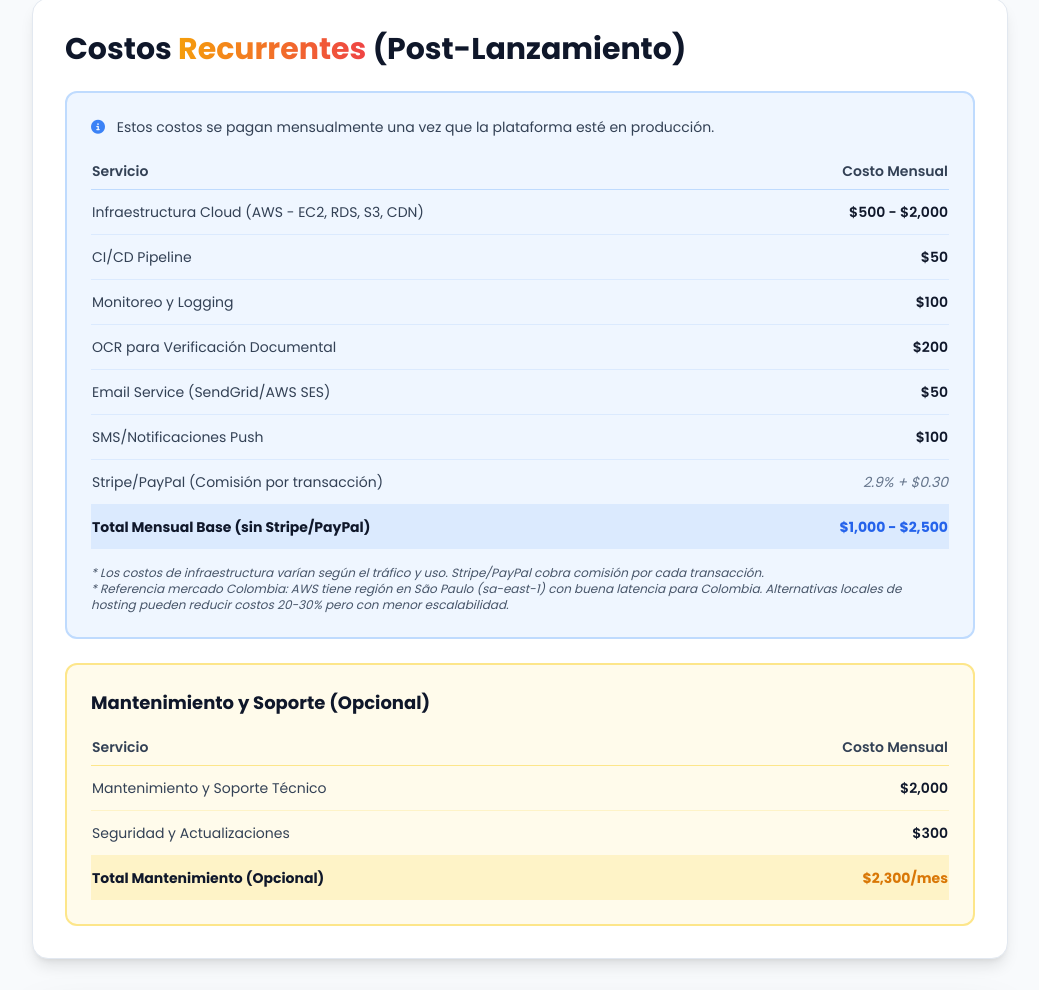
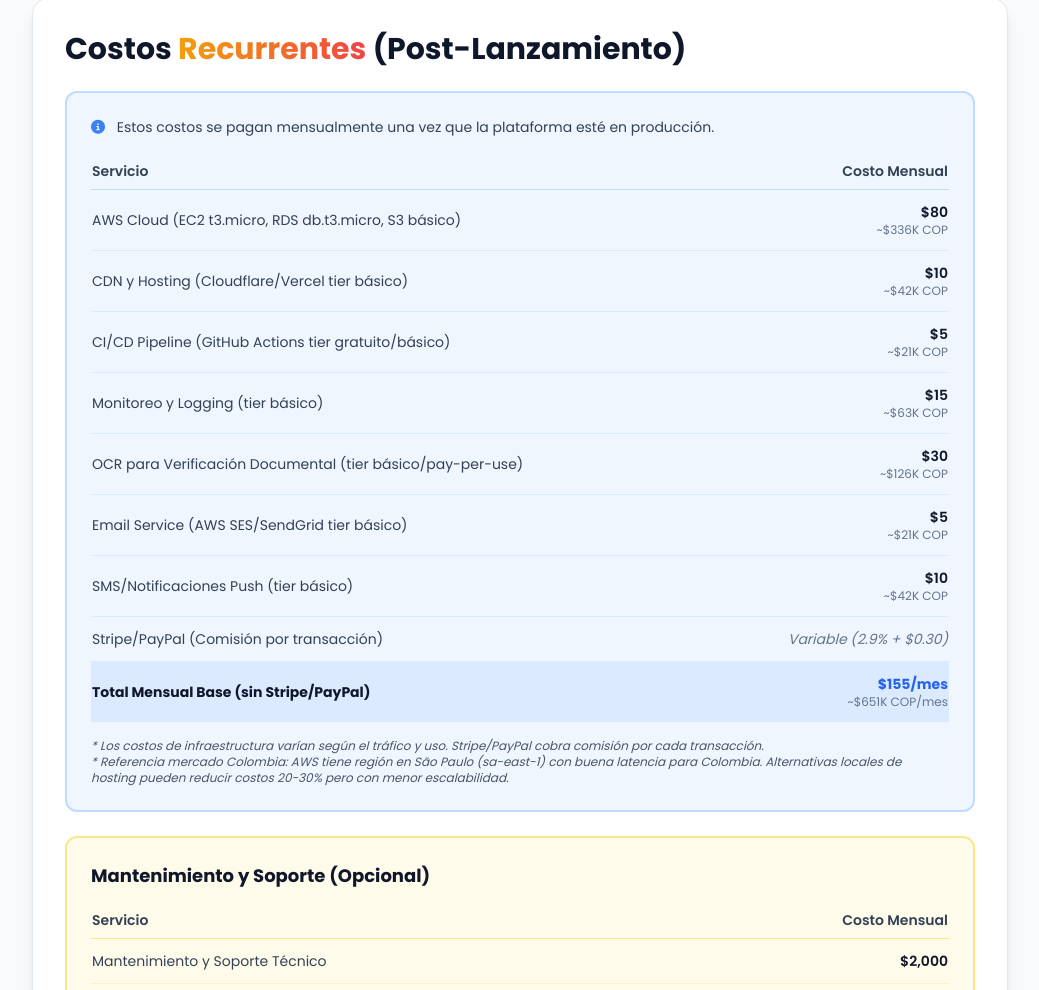
Before and after one commit to angeval25/CONNECTTRUCKS, a website: page cotizacion-plataforma.html in a window 1280 px wide. Shown: the part 5781-6771 px from the top of the page, without its empty margins (120-1159 px from the left). Drawn offline with nearby package versions, Linux system fonts and the light colour scheme.

Commit message:
Update post-launch recurring costs section to cheapest options

```diff
--- a/cotizacion-plataforma.html
+++ b/cotizacion-plataforma.html
@@ -702,36 +702,64 @@
                     </thead>
                     <tbody class="divide-y divide-blue-100">
                         <tr>
-                            <td class="py-3 text-sm text-slate-700">Infraestructura Cloud (AWS - EC2, RDS, S3, CDN)</td>
-                            <td class="py-3 text-sm text-right font-semibold text-slate-900">$500 - $2,000</td>
+                            <td class="py-3 text-sm text-slate-700">AWS Cloud (EC2 t3.micro, RDS db.t3.micro, S3 básico)</td>
+                            <td class="py-3 text-sm text-right">
+                                <span class="font-semibold text-slate-900">$80</span>
+                                <span class="text-xs text-slate-500 block">~$336K COP</span>
+                            </td>
                         </tr>
                         <tr>
-                            <td class="py-3 text-sm text-slate-700">CI/CD Pipeline</td>
-                            <td class="py-3 text-sm text-right font-semibold text-slate-900">$50</td>
+                            <td class="py-3 text-sm text-slate-700">CDN y Hosting (Cloudflare/Vercel tier básico)</td>
+                            <td class="py-3 text-sm text-right">
+                                <span class="font-semibold text-slate-900">$10</span>
+                                <span class="text-xs text-slate-500 block">~$42K COP</span>
+                            </td>
                         </tr>
                         <tr>
-                            <td class="py-3 text-sm text-slate-700">Monitoreo y Logging</td>
-                            <td class="py-3 text-sm text-right font-semibold text-slate-900">$100</td>
+                            <td class="py-3 text-sm text-slate-700">CI/CD Pipeline (GitHub Actions tier gratuito/básico)</td>
+                            <td class="py-3 text-sm text-right">
+                                <span class="font-semibold text-slate-900">$5</span>
+                                <span class="text-xs text-slate-500 block">~$21K COP</span>
+                            </td>
                         </tr>
                         <tr>
-                            <td class="py-3 text-sm text-slate-700">OCR para Verificación Documental</td>
-                            <td class="py-3 text-sm text-right font-semibold text-slate-900">$200</td>
+                            <td class="py-3 text-sm text-slate-700">Monitoreo y Logging (tier básico)</td>
+                            <td class="py-3 text-sm text-right">
+                                <span class="font-semibold text-slate-900">$15</span>
+                                <span class="text-xs text-slate-500 block">~$63K COP</span>
+                            </td>
                         </tr>
                         <tr>
-                            <td class="py-3 text-sm text-slate-700">Email Service (SendGrid/AWS SES)</td>
-                            <td class="py-3 text-sm text-right font-semibold text-slate-900">$50</td>
+                            <td class="py-3 text-sm text-slate-700">OCR para Verificación Documental (tier básico/pay-per-use)</td>
+                            <td class="py-3 text-sm text-right">
+                                <span class="font-semibold text-slate-900">$30</span>
+                                <span class="text-xs text-slate-500 block">~$126K COP</span>
+                            </td>
                         </tr>
                         <tr>
-                            <td class="py-3 text-sm text-slate-700">SMS/Notificaciones Push</td>
-                            <td class="py-3 text-sm text-right font-semibold text-slate-900">$100</td>
+                            <td class="py-3 text-sm text-slate-700">Email Service (AWS SES/SendGrid tier básico)</td>
+                            <td class="py-3 text-sm text-right">
+                                <span class="font-semibold text-slate-900">$5</span>
+                                <span class="text-xs text-slate-500 block">~$21K COP</span>
+                            </td>
+                        </tr>
+                        <tr>
+                            <td class="py-3 text-sm text-slate-700">SMS/Notificaciones Push (tier básico)</td>
+                            <td class="py-3 text-sm text-right">
+                                <span class="font-semibold text-slate-900">$10</span>
+                                <span class="text-xs text-slate-500 block">~$42K COP</span>
+                            </td>
                         </tr>
                         <tr>
                             <td class="py-3 text-sm text-slate-700">Stripe/PayPal (Comisión por transacción)</td>
-                            <td class="py-3 text-sm text-right text-slate-500 italic">2.9% + $0.30</td>
+                            <td class="py-3 text-sm text-right text-slate-500 italic">Variable (2.9% + $0.30)</td>
                         </tr>
                         <tr class="bg-blue-100 border-t-2 border-blue-300">
                             <td class="py-3 text-sm font-bold text-slate-900">Total Mensual Base (sin Stripe/PayPal)</td>
-                            <td class="py-3 text-sm text-right font-bold text-blue-600">$1,000 - $2,500</td>
+                            <td class="py-3 text-sm text-right">
+                                <span class="font-bold text-blue-600">$155/mes</span>
+                                <span class="text-xs text-slate-500 block">~$651K COP/mes</span>
+                            </td>
                         </tr>
                     </tbody>
                 </table>
```
